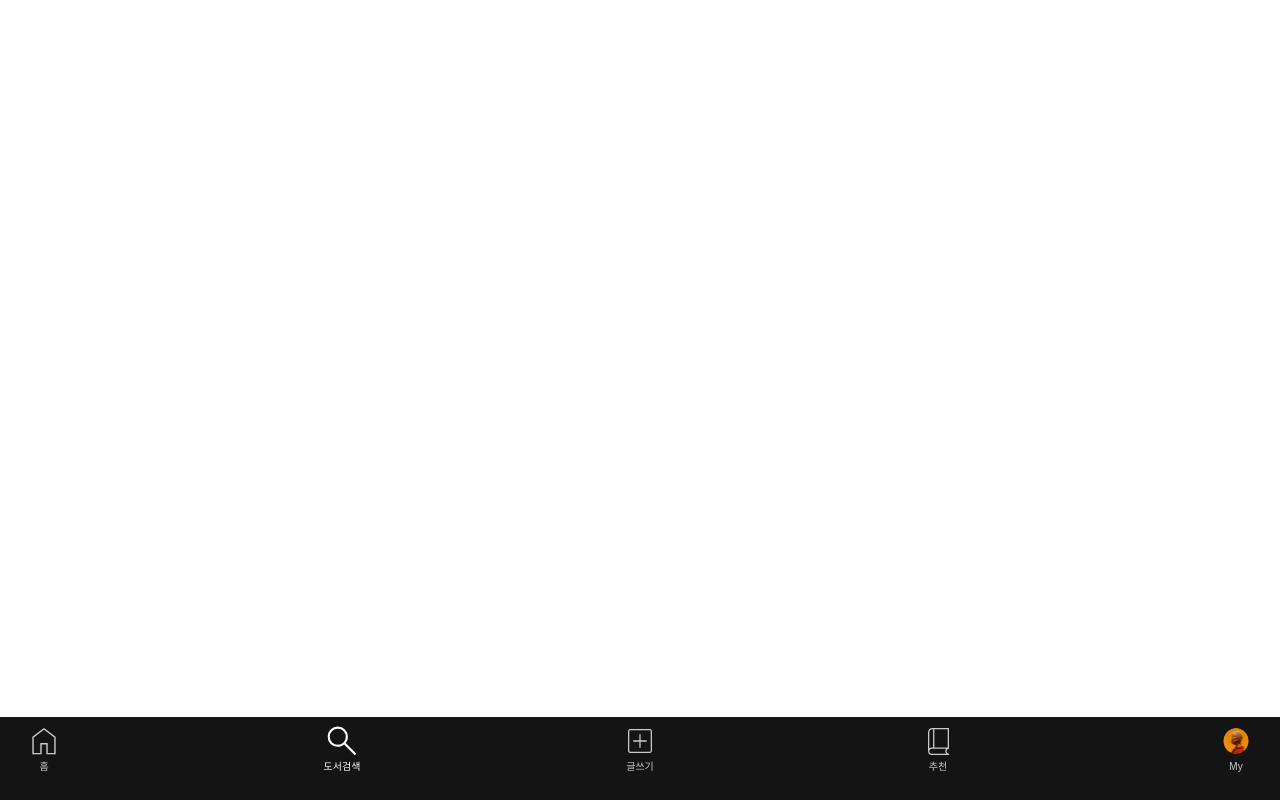
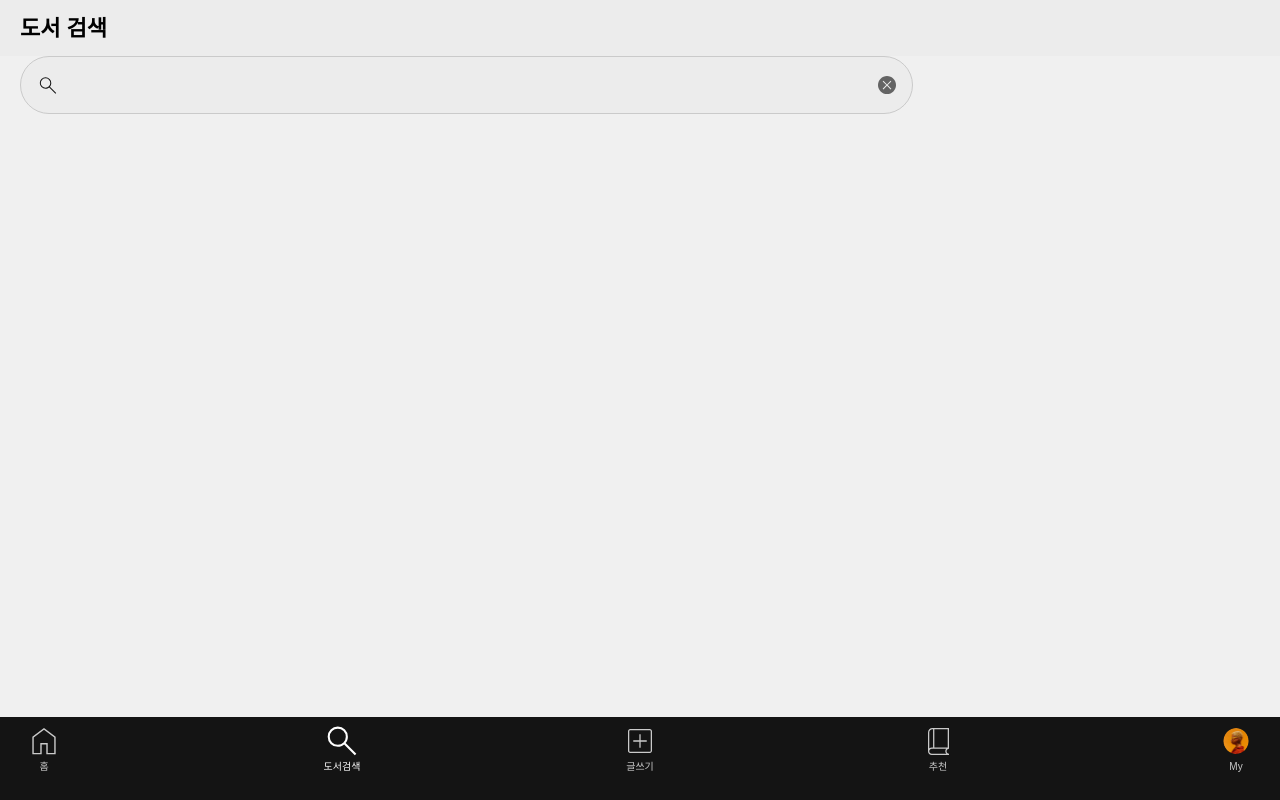
Before and after one commit to Moongeul/Frontend, a React (Vite) app in the folder moongeul/: page /search in a window 1280 px wide. Built offline with nearby package versions, Linux system fonts and the light colour scheme; a web font is replaced by a local one.

Commit message:
feat: 검색 기능 구현

```diff
--- /dev/null
+++ b/moongeul/src/assets/common/SearchIcon.tsx
@@ -0,0 +1,17 @@
+import * as React from "react";
+import type { SVGProps } from "react";
+const SearchIcon = (props: SVGProps<SVGSVGElement>) => (
+    <svg
+        xmlns="http://www.w3.org/2000/svg"
+        width={18}
+        height={17}
+        fill="none"
+        {...props}
+    >
+        <path
+            fill="#141414"
+            d="m16.485 16.654-6.262-6.262a5.5 5.5 0 0 1-1.725.989q-.975.35-1.96.35-2.402 0-4.066-1.663T.808 6.003 2.47 1.936Q4.135.269 6.535.269q2.402 0 4.068 1.664T12.27 6q0 1.042-.369 2.017a5.5 5.5 0 0 1-.97 1.668l6.262 6.261zM6.539 10.73q1.99 0 3.36-1.37T11.27 6 9.9 2.64 6.54 1.27t-3.36 1.37T1.807 6t1.37 3.36 3.36 1.37"
+        />
+    </svg>
+);
+export default SearchIcon;
--- /dev/null
+++ b/moongeul/src/hooks/useDebounce.tsx
@@ -0,0 +1,18 @@
+import { useEffect, useState } from 'react';
+
+function useDebounce<T>(value: T, delay?: number): T {
+    const [debouncedValue, setDebouncedValue] = useState<T>(value);
+
+    useEffect(() => {
+        const timer = setTimeout(() => {
+            setDebouncedValue(value);
+        }, delay || 500);
+
+        return () => {
+            clearTimeout(timer);
+        };
+    }, [value, delay]);
+
+    return debouncedValue;
+}
+export default useDebounce;
--- /dev/null
+++ b/moongeul/src/lib/api/search.ts
@@ -0,0 +1,24 @@
+import {sendRequest} from "../axios";
+import Cookies from "js-cookie";
+
+/**
+ * 책 검색 api
+ * @param title 책 제목
+ * @param page 페이지
+ * @param size 갯수
+ */
+export const searchBook = async (title: string, page: number, size: number) => {
+    try {
+        const response = await sendRequest({
+            headers: {
+                Authorization: `Bearer ${Cookies.get("accessToken")}`,
+            },
+            method: "GET",
+            url: `/api/v1/book?title=${title}&page=${page}&size=${size}`,
+        });
+        console.log(response.data);
+        return response.data;
+    } catch (error) {
+        console.error("책 검색 에러:", error);
+    }
+};
--- a/moongeul/src/pages/Search.tsx
+++ b/moongeul/src/pages/Search.tsx
@@ -1,12 +1,71 @@
-import { IonPage } from '@ionic/react';
+import qs from 'query-string';
+import {IonContent, IonPage} from '@ionic/react';
 import Navbar from "../components/common/Navbar";
+import Header from "../components/common/Header";
+import Input from "../components/common/Input";
+import {useEffect, useState} from "react";
+import SearchIcon from "../assets/common/SearchIcon";
+import useDebounce from "../hooks/useDebounce";
+import {searchBook} from "../lib/api/search";
+import {BookInfoType, BookSearchType} from "../types/search";
+import {ResponseType} from "../types/common";
 
 const Search: React.FC = () => {
-  return (
-    <IonPage>
-      <Navbar />
-    </IonPage>
-  );
+    const [searchValue, setSearchValue] = useState("");
+    const debouncedValue = useDebounce<string>(searchValue, 100);
+    const [searchBookList, setSearchBookList] = useState<BookInfoType[]>()
+
+    /**
+     * 쿼리파라미터에서 검색어
+     */
+    useEffect(() => {
+        const query = {
+            keyword: debouncedValue,
+        };
+
+        const url = qs.stringifyUrl({
+            url: '/search',
+            query: query,
+        });
+
+    }, [debouncedValue]);
+
+
+    //단어가 바뀔 때 마다 검색하여 요청
+    useEffect(() => {
+        if (searchValue) {
+            searchBook(searchValue, 1, 20).then((res: ResponseType<BookSearchType>) => {
+                console.log("res", res.data.bookList)
+                setSearchBookList(res.data.bookList)
+            });
+        } else {
+            setSearchBookList(undefined);
+        }
+    }, [searchValue]);
+
+    const searchIcon = () => {
+        return (
+            <div className={"flex items-center justify-center w-[24px] h-[24px]"}>
+                <SearchIcon />
+            </div>
+        )
+    }
+
+    return (
+        <IonPage className="page-mypage">
+            <IonContent fullscreen>
+                <Header headerType={"title"} title={"도서 검색"} />
+                <main className={"px-5"}>
+                    <div className={"h-[52px]"}/>
+                    <Input inputValue={searchValue} setInputValue={setSearchValue}
+                           inputClassName={"w-full border border-black py-[13.5px]"} LeftIcon={searchIcon}
+                           placeholder={"책 제목/저자를 검색해보세요."}/>
+
+                </main>
+                <Navbar/>
+            </IonContent>
+        </IonPage>
+    );
 };
 
 export default Search;
--- /dev/null
+++ b/moongeul/src/types/search.ts
@@ -0,0 +1,16 @@
+export interface BookSearchType {
+    totalSize: number;
+    page: number;
+    bookList: BookInfoType[];
+    last: boolean;
+}
+
+export interface BookInfoType {
+    isbn: string;
+    image: string;
+    title: string;
+    author: string;
+    publisher: string;
+    pubdate: string;
+    description: string;
+}
```
Also changed, not shown: moongeul/src/components/common/SummaryBookInfo.tsx (added).
